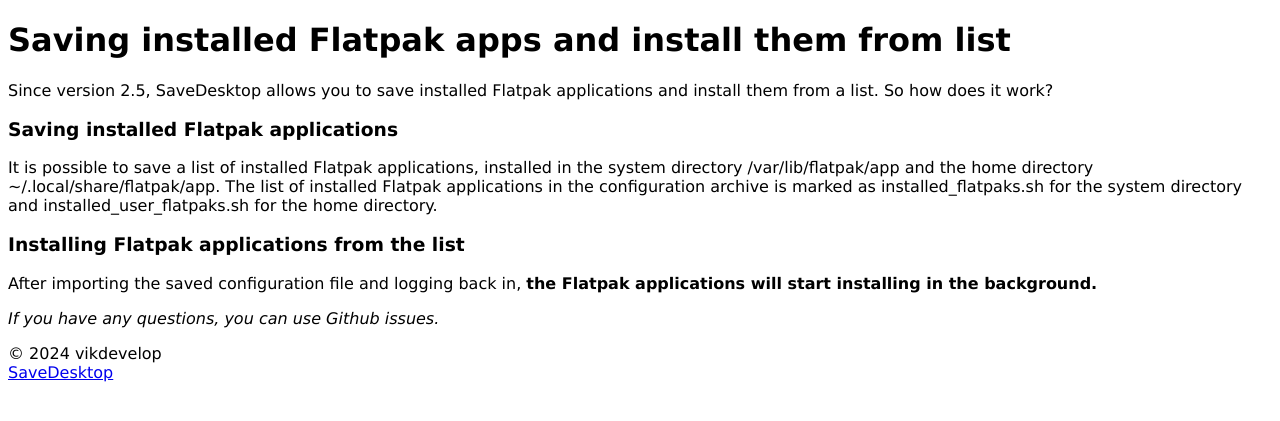
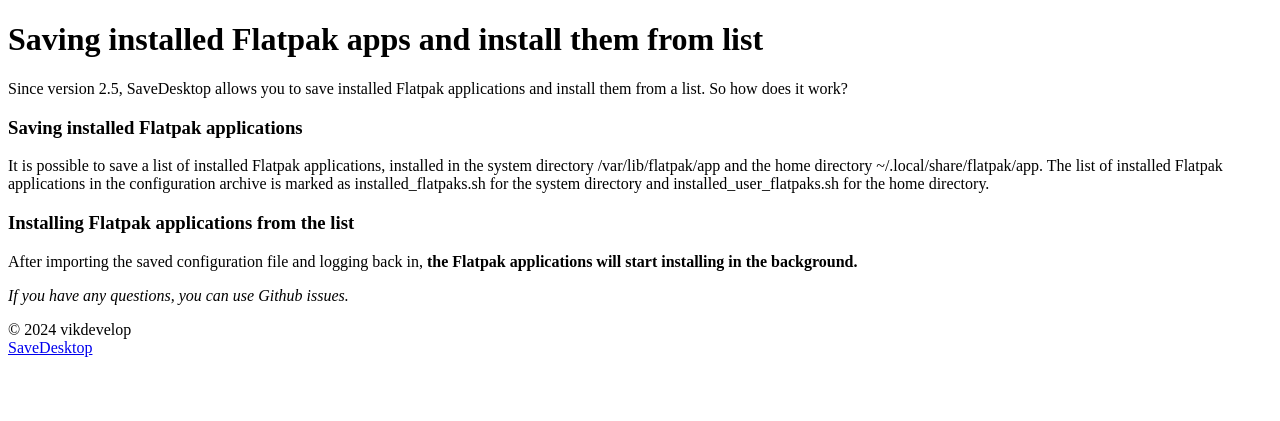
Before and after one commit to vikdevelop/SaveDesktop, a Jekyll site: the page built from wiki/flatpak-apps-installation/en.md, in a window 1280 px wide. Shown: the top 421 px of the page. Built offline with Jekyll 4.4.1, drawn with Linux system fonts in a browser that asks for light colours; our own code applies the rules of GitHub Pages for plain Markdown files.

Commit message:
Update default.html

```diff
--- a/_layouts/default.html
+++ b/_layouts/default.html
@@ -2,11 +2,9 @@
 <html>
   <head>
     <title>{{ page.title }}</title>
-    <style>
-      body {
-        font-family: 'Lucida Grande', monospace;
-      }
-    </style>
+    <link rel="preconnect" href="https://fonts.googleapis.com">
+    <link rel="preconnect" href="https://fonts.gstatic.com" crossorigin>
+    <link href="https://fonts.googleapis.com/css2?family=Nunito:ital,wght@0,200..1000;1,200..1000&display=swap" rel="stylesheet">
   </head>
   <body>
     {{ content }}
```
